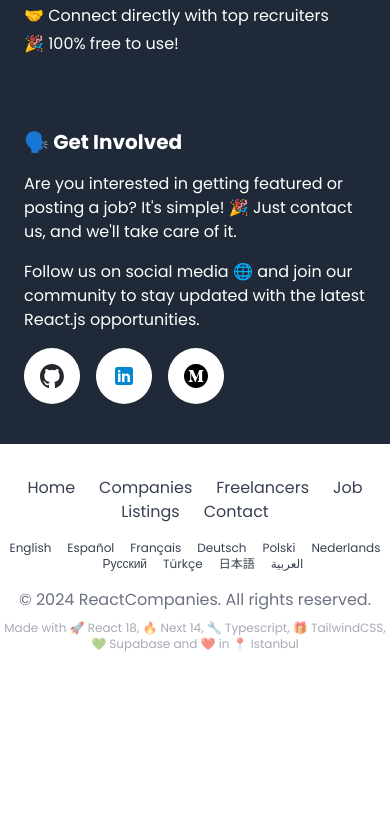
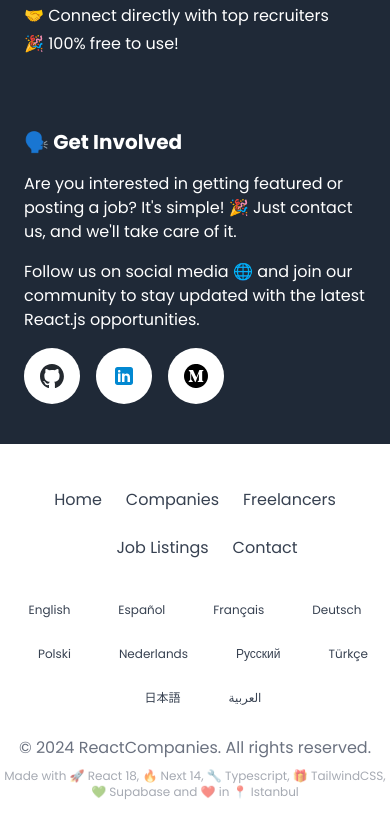
Before and after one commit to mustafacagri/reactcompanies, a Next.js app: page / in a window 390 px wide. Shown: the part 1142-1977 px from the top of the page. Before the commit the page ends 1829 px from the top, so only its background shows below. Built offline with nearby package versions, Linux system fonts and the light colour scheme; no server answers; the database is empty.

Commit message:
feat(footer): add spacing for accessibility and SEO

```diff
--- a/components/ui/Footer.tsx
+++ b/components/ui/Footer.tsx
@@ -37,7 +37,7 @@ export function Footer({ saveCurrentLocale }: Readonly<{ saveCurrentLocale: (loc
           {links.map(link => (
             <Link
               key={link.url}
-              className='text-gray-700 hover:text-blue-500'
+              className='text-gray-700 hover:text-blue-500 cursor-pointer py-3 inline-block sm:py-0'
               href={link.url}
             >
               {$t(link.name)}
@@ -49,7 +49,7 @@ export function Footer({ saveCurrentLocale }: Readonly<{ saveCurrentLocale: (loc
             <button
               key={language.locale}
               onClick={() => setLanguage(language.locale)}
-              className='text-gray-700 hover:text-blue-500 cursor-pointer'
+              className='text-gray-700 hover:text-blue-500 cursor-pointer py-3 px-4 min-h-[44px] leading-5 sm:py-1 sm:px-2 sm:min-h-[22px]'
             >
               {language.name}
             </button>
```
